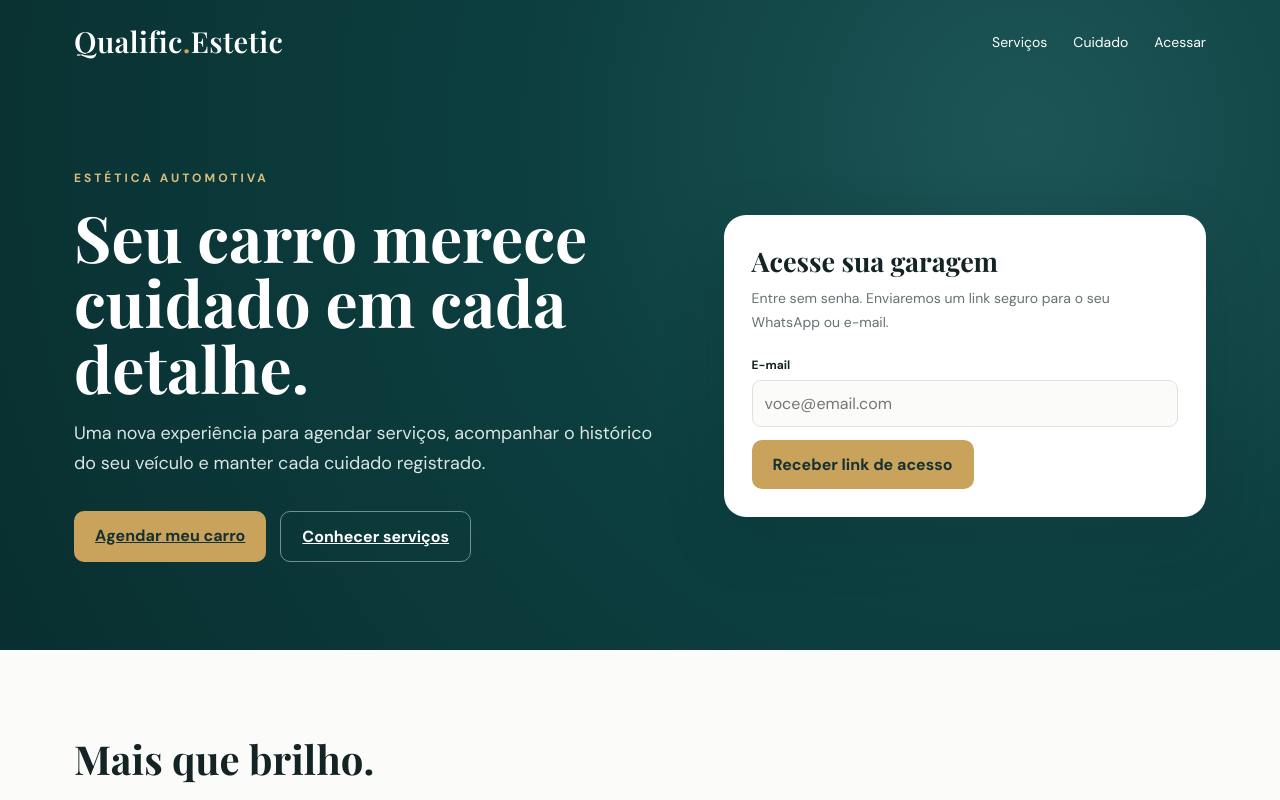
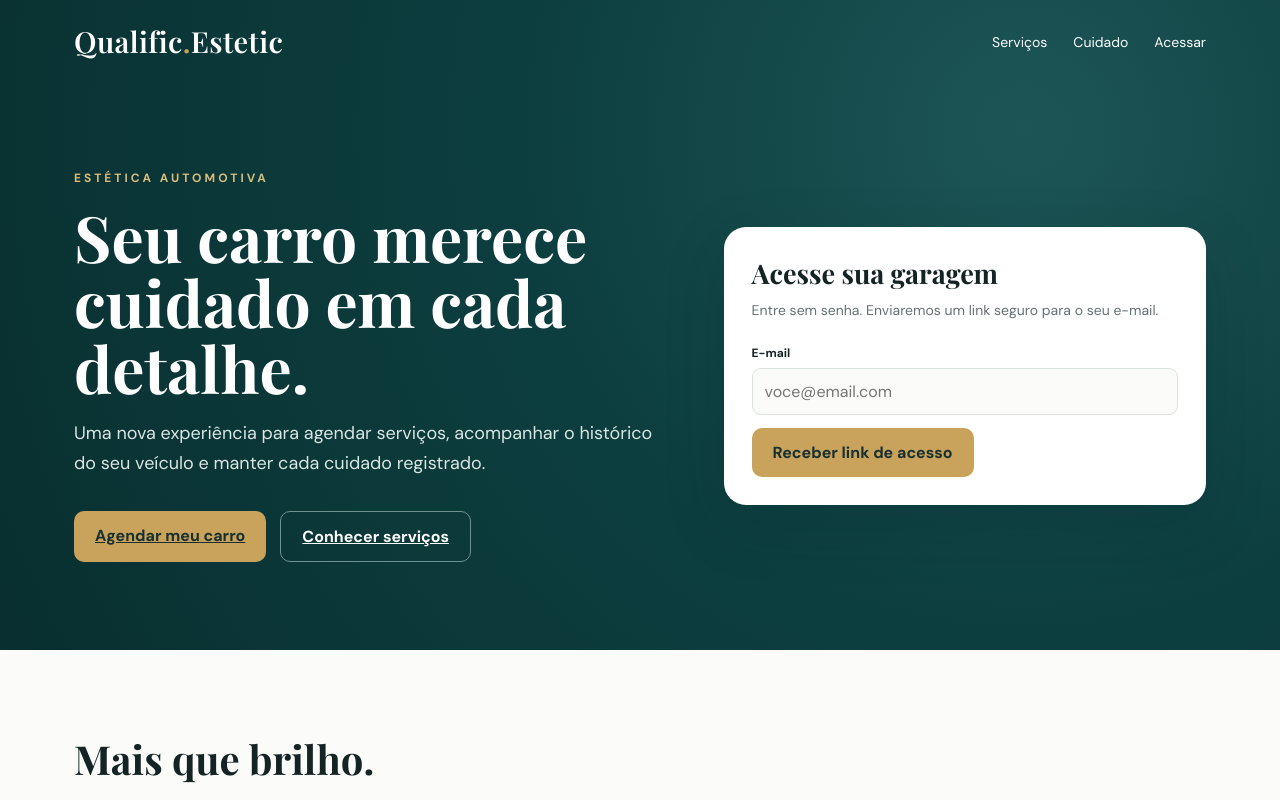
Before and after one commit to lucviscard-prog/qualific.estetic, a Next.js app: page / in a window 1280 px wide. Shown: the top 800 px of the page. Built offline with nearby package versions, Linux system fonts and the light colour scheme; no server answers.

Commit message:
Connect frontend to Supabase

```diff
--- a/app/page.tsx
+++ b/app/page.tsx
@@ -2,19 +2,19 @@
 import {useState} from "react";
 import {createClient} from "@supabase/supabase-js";
 
-const url=process.env.NEXT_PUBLIC_SUPABASE_URL;
-const key=process.env.NEXT_PUBLIC_SUPABASE_PUBLISHABLE_KEY;
-const supabase=url&&key?createClient(url,key):null;
+const url=process.env.NEXT_PUBLIC_SUPABASE_URL || "https://zyekgimmyosbxawvllvs.supabase.co";
+const key=process.env.NEXT_PUBLIC_SUPABASE_PUBLISHABLE_KEY || "sb_publishable_QFMzIAr9q6jeM8o0yDKr7A_A5KZU9Pd";
+const supabase=createClient(url,key);
 
 export default function Home(){
   const [email,setEmail]=useState(""); const [sent,setSent]=useState(false); const [loading,setLoading]=useState(false);
-  async function login(e:React.FormEvent){e.preventDefault();if(!supabase)return;setLoading(true);const {error}=await supabase.auth.signInWithOtp({email,options:{emailRedirectTo:window.location.origin}});setLoading(false);if(!error)setSent(true);}
+  async function login(e:React.FormEvent){e.preventDefault();setLoading(true);const {error}=await supabase.auth.signInWithOtp({email,options:{emailRedirectTo:window.location.origin}});setLoading(false);if(!error)setSent(true);}
   return <main>
     <section className="hero"><div className="container">
       <nav className="nav"><div className="brand">Qualific<span>.</span>Estetic</div><div><a href="#servicos">Serviços</a><a href="#cuidado">Cuidado</a><a href="#acesso">Acessar</a></div></nav>
       <div className="heroGrid">
         <div><div className="eyebrow">Estética automotiva</div><h1>Seu carro merece cuidado em cada detalhe.</h1><p>Uma nova experiência para agendar serviços, acompanhar o histórico do seu veículo e manter cada cuidado registrado.</p><div className="actions"><a className="btn primary" href="#acesso">Agendar meu carro</a><a className="btn ghost" href="#servicos">Conhecer serviços</a></div></div>
-        <div className="card" id="acesso"><h3>Acesse sua garagem</h3><p>Entre sem senha. Enviaremos um link seguro para o seu WhatsApp ou e-mail.</p><form onSubmit={login}><div className="field"><label>E-mail</label><input required type="email" value={email} onChange={e=>setEmail(e.target.value)} placeholder="voce@email.com"/></div><button className="btn primary" disabled={loading||!supabase}>{loading?"Enviando...":"Receber link de acesso"}</button>{sent&&<p style={{marginTop:14,color:"#17634e"}}>Link enviado. Verifique seu e-mail.</p>}{!supabase&&<p style={{marginTop:14,color:"#9a5b20"}}>Configure as variáveis do Supabase para ativar o acesso.</p>}</form></div>
+        <div className="card" id="acesso"><h3>Acesse sua garagem</h3><p>Entre sem senha. Enviaremos um link seguro para o seu e-mail.</p><form onSubmit={login}><div className="field"><label>E-mail</label><input required type="email" value={email} onChange={e=>setEmail(e.target.value)} placeholder="voce@email.com"/></div><button className="btn primary" disabled={loading}>{loading?"Enviando...":"Receber link de acesso"}</button>{sent&&<p style={{marginTop:14,color:"#17634e"}}>Link enviado. Verifique seu e-mail.</p>}</form></div>
       </div>
     </div></section>
     <section className="section" id="servicos"><div className="container"><h2>Mais que brilho.</h2><p className="sectionLead">A Qualific.Estetic transforma cada atendimento em histórico, cuidado e acompanhamento para o seu veículo.</p><div className="features"><div className="feature"><b>Agendamento inteligente</b><p>Escolha veículo, serviço e horário conforme a disponibilidade real da operação.</p></div><div className="feature"><b>Garagem digital</b><p>Seus veículos, serviços realizados e cuidados especiais ficam organizados em um só lugar.</p></div><div className="feature"><b>Histórico completo</b><p>Registros de atendimento, fotos e recomendações para facilitar os próximos cuidados.</p></div></div></div></section>
```
